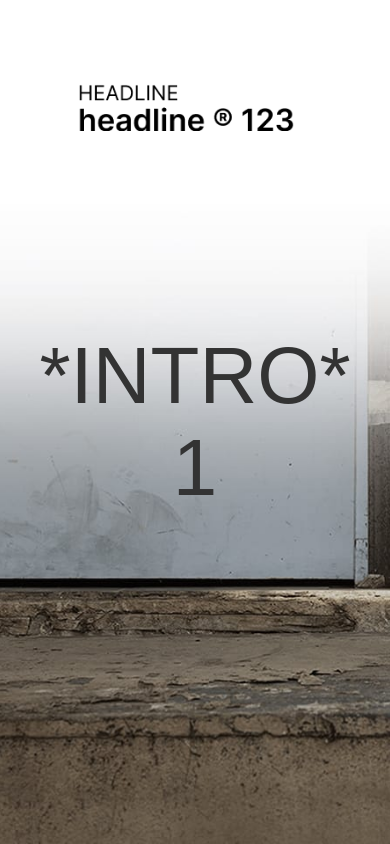
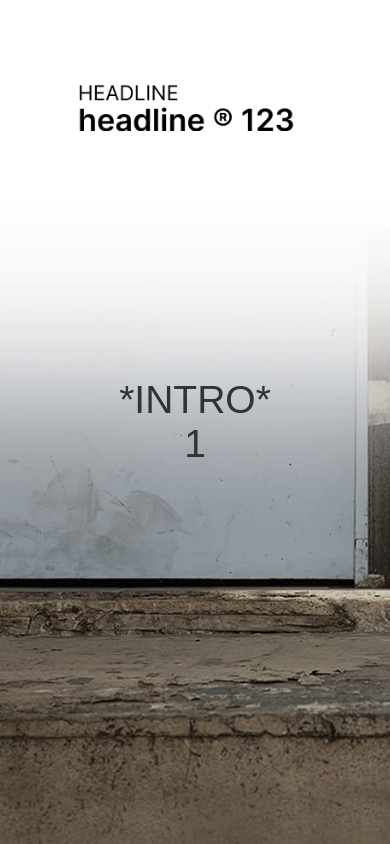
Before and after one commit to karsonbwoy/bam-add-unit, a website built with Vite: page index.html in a window 390 px wide. Built offline with nearby package versions, Linux system fonts and the light colour scheme.

Commit message:
fix: responsiveness on intro

```diff
--- a/src/js/scenes/SceneGallery.js
+++ b/src/js/scenes/SceneGallery.js
@@ -8,8 +8,7 @@ export const gallery = document.getElementById('scene-gallery');
 const showGallery = (showVideo) => {
     gallery.classList.remove('hidden');
     logSceneChange('gallery');
-    let tween = gsap.to("#cta-button", { scale: 1.1, duration: 0.5, yoyo: true, repeat: -1 });
-    tween.play();
+
     const swiper = new Swiper('.swiper', {
         autoplay: {
             delay: 3000,
@@ -40,6 +39,8 @@ const showGallery = (showVideo) => {
     document.getElementById('cta-button').addEventListener('click', () => {
         logUserInteraction('cta_click');
     })
+    let tween = gsap.to("#cta-button", { scale: 1.1, duration: 0.5, yoyo: true, repeat: -1 });
+    tween.play();
 
 }
 
--- a/src/js/scenes/SceneIntro.js
+++ b/src/js/scenes/SceneIntro.js
@@ -7,9 +7,8 @@ const playIntro = (showGallery) => {
     intro.classList.remove('hidden');
     logSceneChange('intro');
 
-    counter.textContent = 8;
-
     let countdown = 8;
+    counter.textContent = countdown;
     const interval = setInterval(() => {
         countdown--;
         counter.textContent = countdown.toString();
@@ -18,6 +17,7 @@ const playIntro = (showGallery) => {
             counter.textContent = '';
         }
     }, 1000);
+
     setTimeout(() => {
         intro.classList.add('hidden');
         showGallery();
--- a/src/scss/style.scss
+++ b/src/scss/style.scss
@@ -15,8 +15,6 @@ body {
     background-image: url('../assets/bg.jpg');
     background-position: center;
     background-size: cover;
-
-
     position: absolute;
     width: 100%;
     height: 100vh;
@@ -32,6 +30,12 @@ body {
 
 #scene-intro {
     flex-direction: column;
+    font-size: 10vw;
+    text-align: center;
+
+    #intro-title {
+        width: 80vw;
+    }
 }
 
 .hidden {
```
Also changed, not shown: src/assets/shadow.png (deleted).
